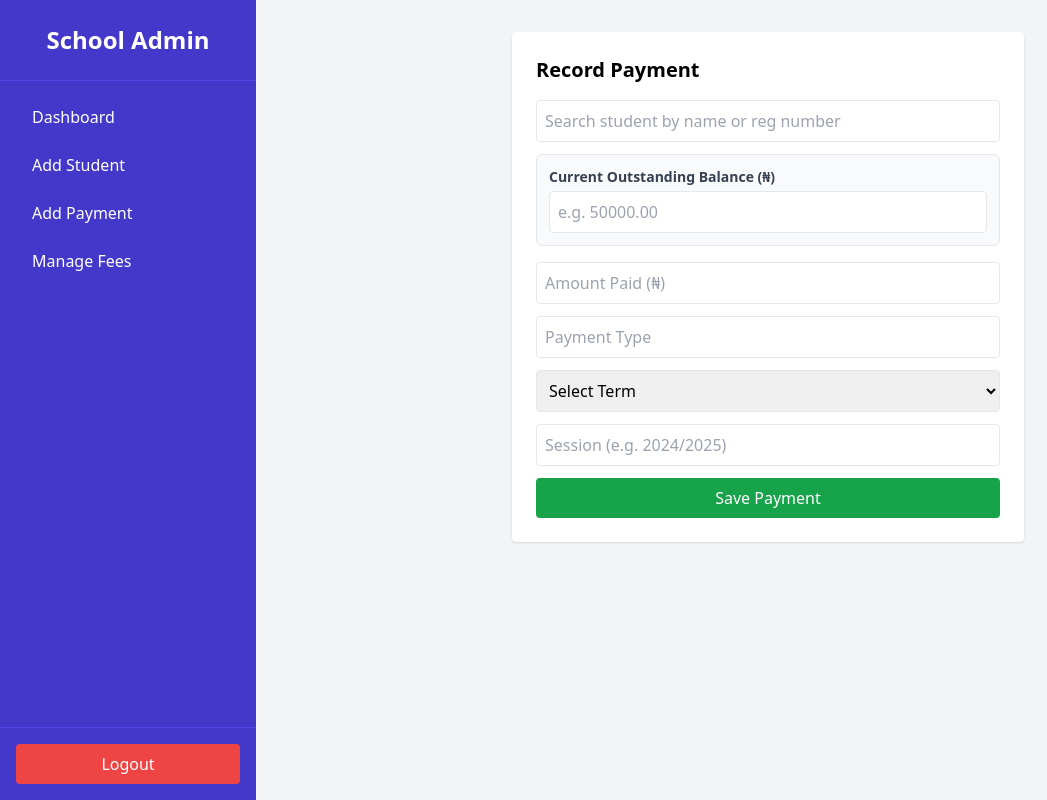
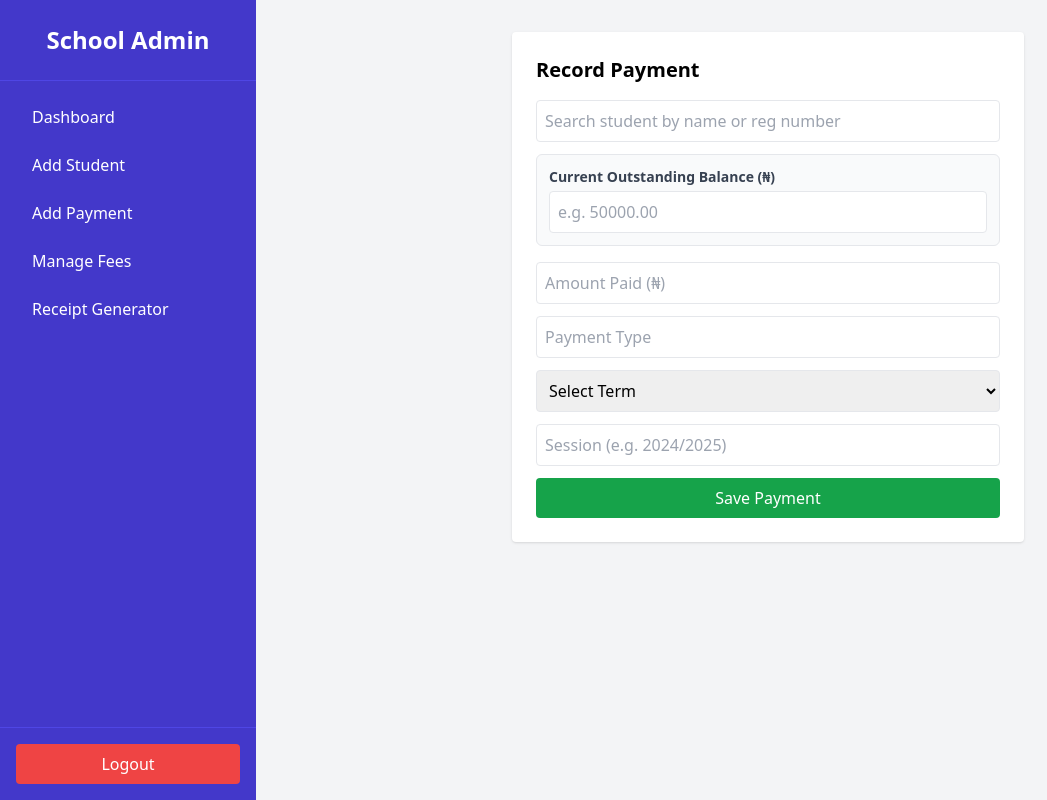
Before and after one commit to winter0019/alfurqan_academy3, a Flask app: page /add-payment in a window 1280 px wide. Shown: the whole page, without its empty margins (0-1047 px from the left). Run offline with Flask 3, Linux system fonts and the light colour scheme; a user stored in the database is signed in; some libraries are stand-ins or nearby versions.

Commit message:
Update layout.html

```diff
--- a/templates/layout.html
+++ b/templates/layout.html
@@ -19,6 +19,7 @@
         <a href="{{ url_for('add_student') }}" class="block px-4 py-2 rounded hover:bg-indigo-600">Add Student</a>
         <a href="{{ url_for('add_payment') }}" class="block px-4 py-2 rounded hover:bg-indigo-600">Add Payment</a>
         <a href="{{ url_for('manage_fees') }}" class="block px-4 py-2 rounded hover:bg-indigo-600">Manage Fees</a>
+        <a href="{{ url_for('receipt_generator') }}" class="block px-4 py-2 rounded hover:bg-indigo-600">Receipt Generator</a>
       </nav>
       <div class="p-4 border-t border-indigo-600">
         <a href="{{ url_for('logout') }}" class="block px-4 py-2 rounded bg-red-500 hover:bg-red-600 text-center">
```
